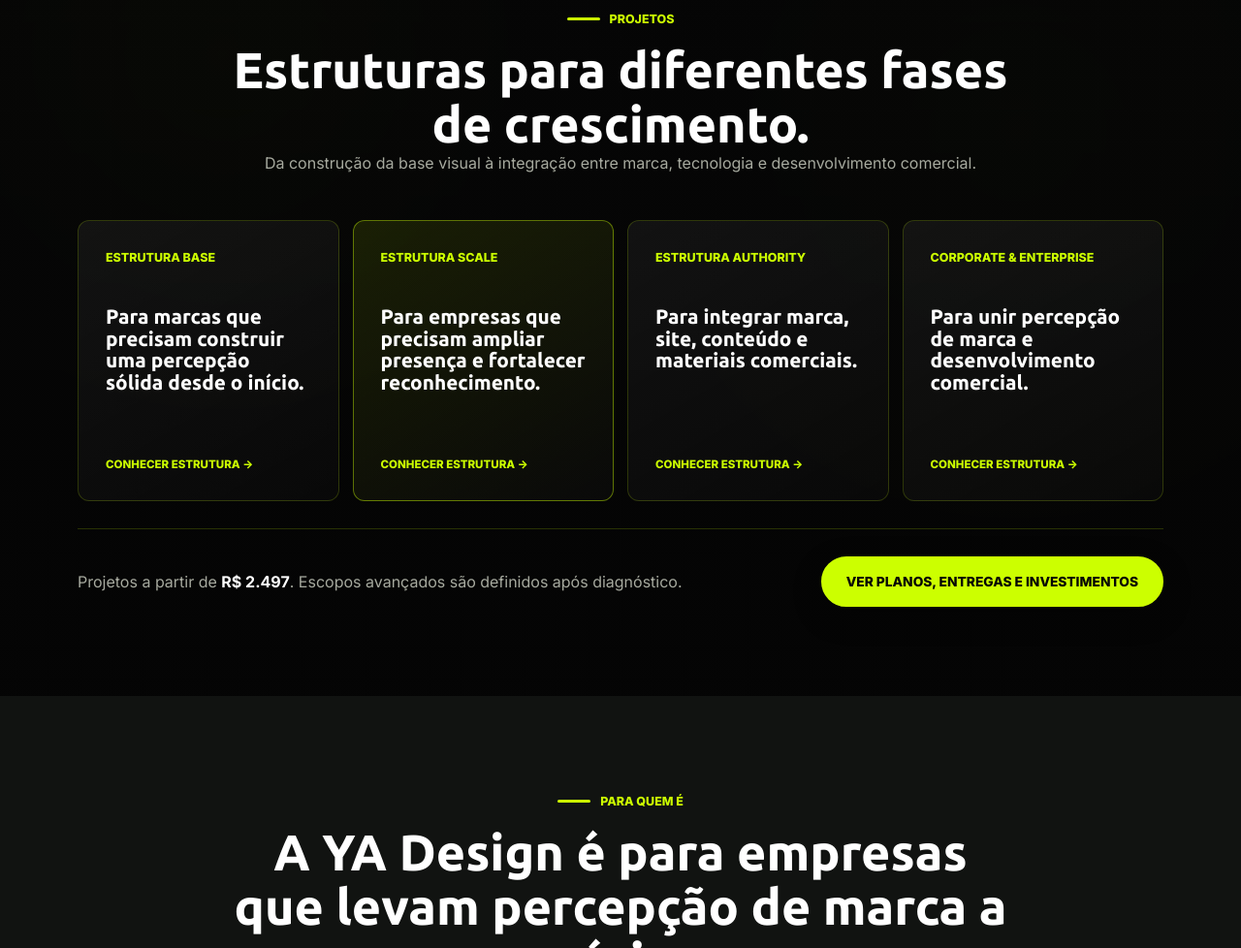
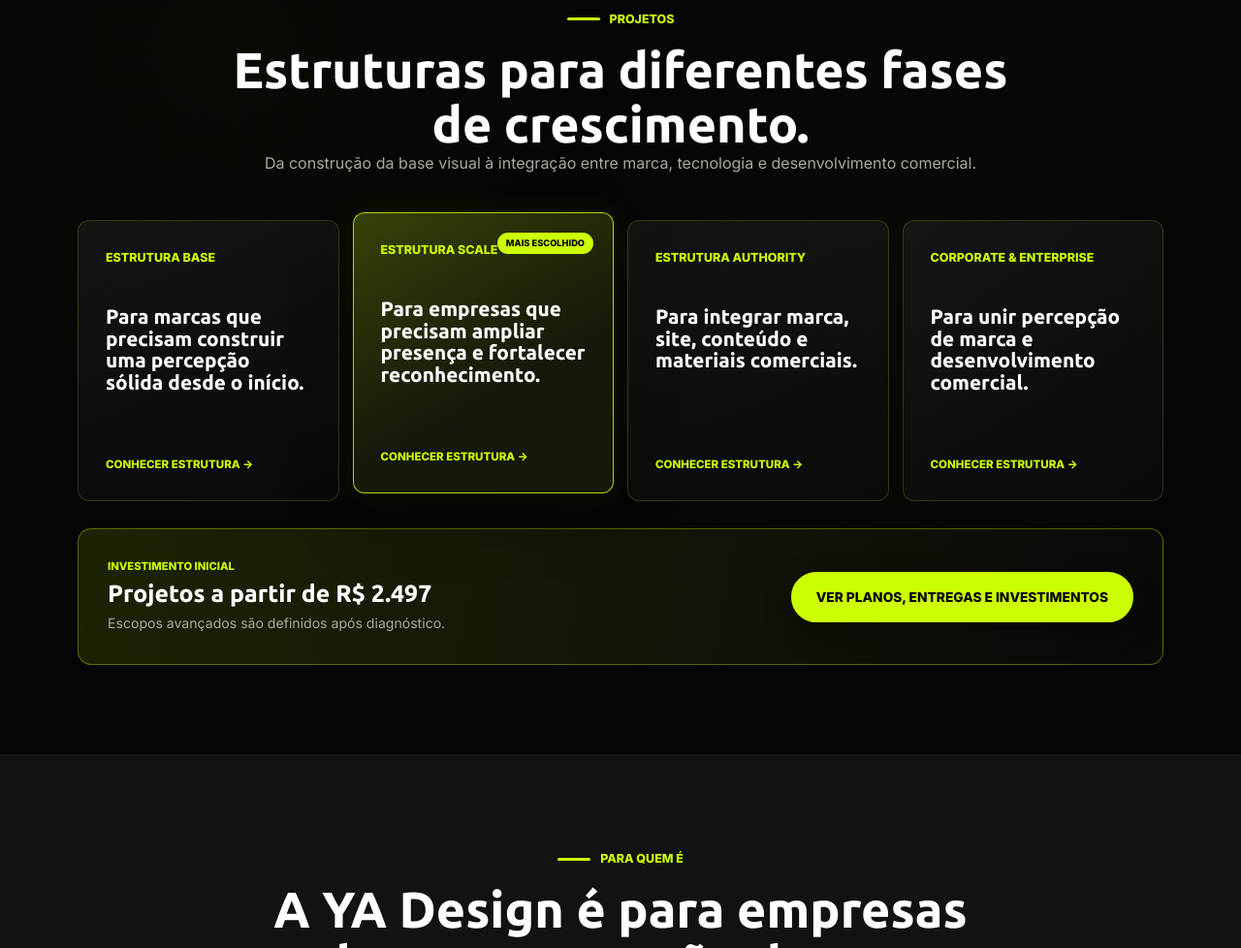
Before and after one commit to chrissilvaj-code/ya-design-site, a plain HTML site: page index.html in a window 1280 px wide. Shown: the part 6452-7430 px from the top of the page at 97% size. Drawn offline with Linux system fonts and the light colour scheme.

Commit message:
Destaca planos na pagina inicial

```diff
--- a/index.html
+++ b/index.html
@@ -288,6 +288,7 @@
             </article>
 
             <article class="plan-preview plan-preview--featured">
+              <span class="plan-preview__badge">Mais escolhido</span>
               <span class="plan-tag">Estrutura Scale</span>
               <h3>Para empresas que precisam ampliar presença e fortalecer reconhecimento.</h3>
               <a href="planos/#scale" aria-label="Conhecer a Estrutura Scale">Conhecer estrutura <span aria-hidden="true">→</span></a>
@@ -307,7 +308,11 @@
           </div>
 
           <div class="plans-preview-footer">
-            <p>Projetos a partir de <strong>R$ 2.497</strong>. Escopos avançados são definidos após diagnóstico.</p>
+            <div class="plans-preview-investment">
+              <span>Investimento inicial</span>
+              <strong>Projetos a partir de R$ 2.497</strong>
+              <p>Escopos avançados são definidos após diagnóstico.</p>
+            </div>
             <a class="btn btn--light" href="planos/">Ver planos, entregas e investimentos</a>
           </div>
         </div>
--- a/styles.css
+++ b/styles.css
@@ -579,8 +579,8 @@
 .section--offer {
   background:
     linear-gradient(rgba(5, 5, 5, 0.86), rgba(5, 5, 5, 0.93)),
-    radial-gradient(circle at 18% 18%, rgba(204, 255, 0, 0.12), transparent 30%),
-    radial-gradient(circle at 82% 28%, rgba(204, 255, 0, 0.08), transparent 34%),
+    radial-gradient(circle at 18% 18%, rgba(204, 255, 0, 0.18), transparent 32%),
+    radial-gradient(circle at 72% 38%, rgba(204, 255, 0, 0.14), transparent 36%),
     #050505;
 }
 
@@ -632,8 +632,31 @@
 }
 
 .plan-preview--featured {
-  border-color: rgba(204, 255, 0, 0.42);
-  background: linear-gradient(150deg, rgba(204, 255, 0, 0.1), rgba(255, 255, 255, 0.022));
+  border-color: rgba(204, 255, 0, 0.82);
+  background:
+    linear-gradient(150deg, rgba(204, 255, 0, 0.22), rgba(204, 255, 0, 0.055) 62%),
+    rgba(255, 255, 255, 0.025);
+  box-shadow: 0 22px 65px rgba(0, 0, 0, 0.3), 0 0 34px rgba(204, 255, 0, 0.08);
+  transform: translateY(-8px);
+}
+
+.plan-preview--featured:hover,
+.plan-preview--featured:focus-within {
+  transform: translateY(-12px);
+}
+
+.plan-preview__badge {
+  position: absolute;
+  top: 20px;
+  right: 20px;
+  padding: 6px 9px;
+  border-radius: 999px;
+  color: #050505;
+  background: var(--primary);
+  font-size: 0.58rem;
+  font-weight: 900;
+  line-height: 1;
+  text-transform: uppercase;
 }
 
 .plan-preview h3 {
@@ -668,16 +691,34 @@
   justify-content: space-between;
   gap: 30px;
   margin-top: 28px;
-  padding-top: 28px;
-  border-top: 1px solid var(--line);
-}
-
-.plans-preview-footer p {
+  padding: 30px;
+  border: 1px solid rgba(204, 255, 0, 0.36);
+  border-radius: 14px;
+  background: linear-gradient(100deg, rgba(204, 255, 0, 0.12), rgba(255, 255, 255, 0.02));
+}
+
+.plans-preview-investment {
+  display: grid;
+  gap: 4px;
+}
+
+.plans-preview-investment > span {
+  color: var(--primary);
+  font-size: 0.7rem;
+  font-weight: 800;
+  text-transform: uppercase;
+}
+
+.plans-preview-investment > strong {
+  color: #fff;
+  font-family: "Ubuntu", sans-serif;
+  font-size: 1.55rem;
+  line-height: 1.2;
+}
+
+.plans-preview-investment p {
   color: var(--muted);
-}
-
-.plans-preview-footer strong {
-  color: #fff;
+  font-size: 0.88rem;
 }
 
 .pricing {
@@ -1621,6 +1662,12 @@
     padding: 24px;
   }
 
+  .plan-preview--featured,
+  .plan-preview--featured:hover,
+  .plan-preview--featured:focus-within {
+    transform: none;
+  }
+
   .plan-preview h3 {
     margin-top: 30px;
   }
@@ -1628,6 +1675,7 @@
   .plans-preview-footer {
     align-items: stretch;
     flex-direction: column;
+    padding: 24px;
   }
 
   .plans-preview-footer .btn {
```
